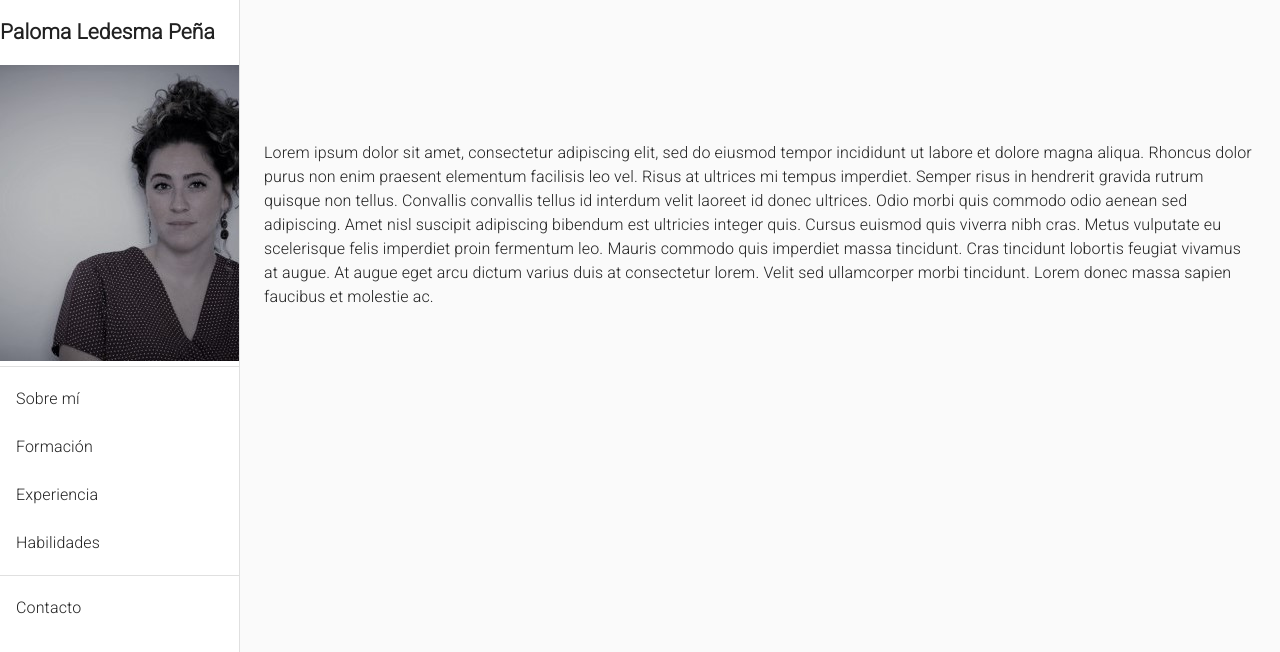
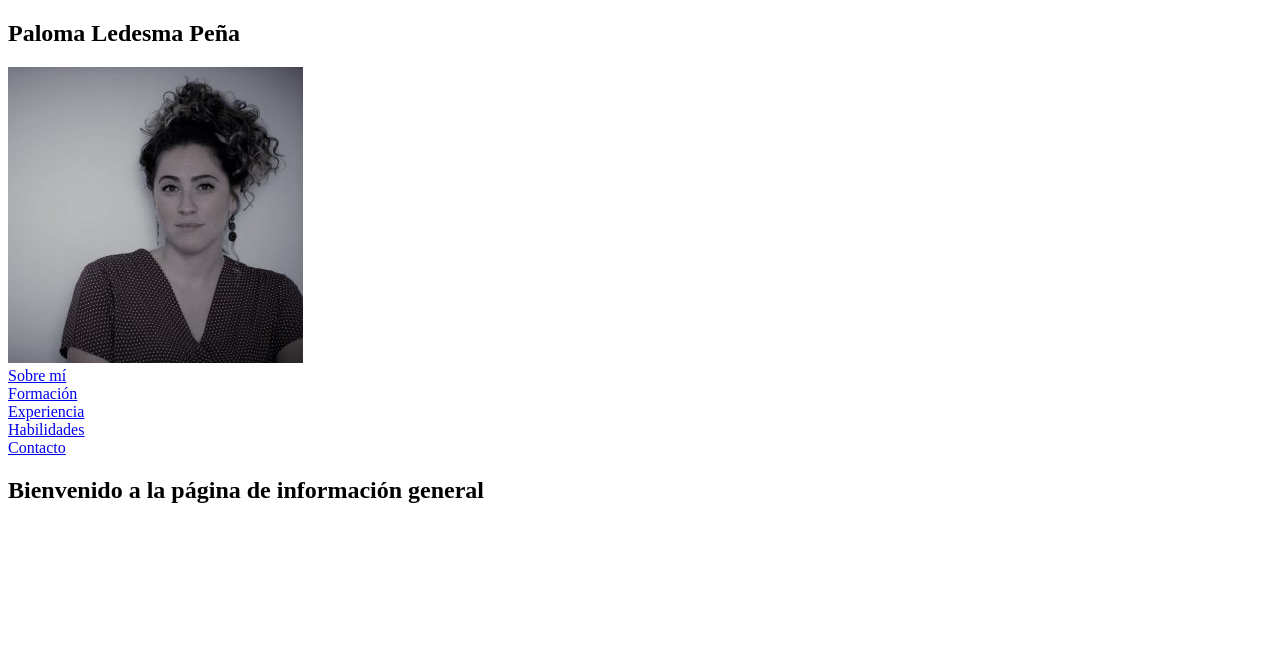
Before and after one commit to palomalp/CV, a React app in the folder curriculum/: page / in a window 1280 px wide. Shown: the top 652 px of the page. Built offline with nearby package versions, Linux system fonts and the light colour scheme.

Commit message:
código con sidebar funcionando sin formato y contenido curriculum

```diff
--- a/curriculum/src/app.tsx
+++ b/curriculum/src/app.tsx
@@ -1,17 +1,26 @@
 import React from 'react';
-import {HashRouter, Switch, Route} from "react-router-dom";
+import {BrowserRouter, Switch, Route, Link} from "react-router-dom";
 import {PaginaSobreMi} from "./vistas/sobreMi";
 import {PaginaExperiencia} from "./vistas/experiencia"
 import {PaginaFormacion} from "./vistas/formacion";
 import {PaginaHabilidades} from "./vistas/habilidades";
 import {PaginaContacto} from "./vistas/contacto";
 import {PaginaInfoGeneral} from "./vistas/infoGeneral";
+import {AvatarImage} from "./img/imagen";
 
 export const App = () => {
   return (
-        <HashRouter>
+    <BrowserRouter>
+      <div>
+        <h2>Paloma Ledesma Peña</h2>
+        <div><AvatarImage/></div>
+        <div><Link to="/sobreMi">Sobre mí</Link></div>
+        <div><Link to="/formacion">Formación</Link></div>
+        <div><Link to="/experiencia">Experiencia</Link></div>
+        <div><Link to="/habilidades">Habilidades</Link></div>
+        <div><Link to="/contacto">Contacto</Link></div>
       <Switch>
-                <Route exact path="/">
+        <Route exact path ="/">
           <PaginaInfoGeneral/>
         </Route>
         <Route path="/sobreMi">
@@ -30,6 +39,7 @@ export const App = () => {
             <PaginaContacto/>
         </Route>
       </Switch>
-        </HashRouter>
+    </div>
+  </BrowserRouter>
   )
 };
--- a/curriculum/src/img/stylesImage.css
+++ b/curriculum/src/img/stylesImage.css
@@ -1,3 +1,3 @@
-.imagenPerfil {
-    width: 10%;
-}
+/* classes.imagenPerfil {
+    width: 20%;
+} */
--- a/curriculum/src/index.tsx
+++ b/curriculum/src/index.tsx
@@ -1,12 +1,12 @@
 import React from "react";
 import ReactDOM from "react-dom";
 import {App} from "./app";
-import PermanentDrawerLeft from "./vistas/infoGeneral";
+// import PermanentDrawerLeft from "./vistas/infoGeneral";
 
 ReactDOM.render(
   <div>
     <App />
-    <PermanentDrawerLeft/>
+    {/* <PermanentDrawerLeft/> */}
   </div>,
   document.getElementById("root")
 );
--- a/curriculum/src/vistas/contacto.tsx
+++ b/curriculum/src/vistas/contacto.tsx
@@ -1,11 +1,9 @@
 import React from "react";
-import {Link} from "react-router-dom";
 
 export const PaginaContacto: React.FC = () => {
     return (
         <>
         <h2>Hello from Contacto</h2>
-        <div><Link to="/">Ir a info general</Link></div>
         </>
     )
 };
--- a/curriculum/src/vistas/experiencia.tsx
+++ b/curriculum/src/vistas/experiencia.tsx
@@ -1,11 +1,43 @@
 import React from "react";
-import  {Link} from "react-router-dom";
 
 export const PaginaExperiencia: React.FC = () => {
     return (
         <>
-        <h2>Hello from Pagina experiencia</h2>
-        <div><Link to="/">Ir a info general</Link></div>
+            <h2>Experiencia laboral</h2>
+        <p>
+            <ul>
+                <dt>
+                2018-2019 	Coordinadora de grupo (empresa DOC 2001, S.L) en proyecto europeo EDUSI. Trabajo social en intervención comunitaria en Servicios Sociales Comunitarios (Distrito Centro)
+                    <dd>“Certamen de embellecimiento y mejora de patios”. En los barrios de Cruz Verde-Lagunillas, Ollerías y Capuchinos Sur.</dd>
+                </dt>
+                <dt>
+                2015-2017	Trabajadora Social en Intervención y Trabajo Comunitario en Servicios Sociales Comunitarios (Distrito Centro). (A través de Ancysa y BCM). Proyectos:
+                    <dd>“Semana Popular en los Corralones de La Trinidad y El Perchel”.</dd>
+                    <dd>“Navidad en los Corralones de La Trinidad y el Perchel”. </dd>
+                </dt>
+                <dt>
+                2015-2016	Educadora Social en Centro de Protección de Menores Residentes (ONG Prodiversa)
+                </dt>
+                <dt>
+                2015	Monitora en SAM (Servicio de Atención a la Movida). Concienciación sobre el consumo de alcohol y drogas (ACP)
+                </dt>
+                <dt>
+                2015	Clases extraescolares de Inglés y Ludoteca (Educare)
+                </dt>
+                <dt>
+                2014	Prácticas curriculares en Intervención Comunitaria [Centro de Centro de Servicios Sociales Comunitarios (Distrito Centro) Málaga]
+                </dt>
+                <dt>
+                2010-2015   Monitora de comedor en el Colegio María Zambrano (Servicol)
+                </dt>
+                <dt>
+                2010	Auxiliar administrativo (C.P.O. Formación Laboral, S.L.)
+                </dt>
+                <dt>
+                2008	Personal de Sala (Centro de Arte Contemporáneo)
+                </dt>
+            </ul>
+        </p>
         </>
     )
 };
--- a/curriculum/src/vistas/formacion.tsx
+++ b/curriculum/src/vistas/formacion.tsx
@@ -1,11 +1,57 @@
 import React from "react";
-import  {Link} from "react-router-dom";
 
 export const PaginaFormacion: React.FC = () => {
     return (
         <>
-        <h2>Hello from Pagina formación</h2>
-        <div><Link to="/">Ir a info general</Link></div>
+        <h2>Formación académica</h2>
+        <p>
+            <ul>
+                <dt>
+                    2020 Máster Front end. (Lemoncode) En curso.
+                </dt>
+                <dt>
+                    2019 Bootcamp de JavaScript. Programación de páginas web (Lemoncode)
+                </dt>
+                <dt>
+                    2015-2017 Máster Universitario en Intervención Educativa en Contextos Sociales. Especialidad en Calidad de Vida en Personas Adultas y Mayores (UNED)
+                </dt>
+                <dt>
+                    2010-2014 Graduado en Trabajo Social (Universidad de Málaga)
+                </dt>
+                <dt>
+                    2004-2006 Grado Superior en Proyectos y Dirección de Obras de Decoración (Escuela de Artes San Telmo)
+                </dt>
+            </ul>
+        </p>
+        <h2>Formación complementaria</h2>
+        <p>
+            <ul>
+                <dt>
+                    2019 Curso de Sensibilización en igualdad de oportunidades (Instituto de la Mujer)
+                </dt>
+                <dt>
+                    2019 Curso de Trabajo Social en Tanatorios (Aptitud social formación)
+                </dt>
+                <dt>
+                    2016 Jornada de Alzheimer (Brain Dynamics)
+                </dt>
+                <dt>
+                    2014 Curso de Envejecimiento Activo. Herramientas de prevención en la dinamización con personas mayores (Colegio Trabajo Social)
+                </dt>
+                <dt>
+                    2014 Curso de Plan de Igualdad y Conciliación en la empresa (IMFE)
+                </dt>
+                <dt>
+                    2013 Curso de Especialización en el Genograma y Ecomapa en la Intervención social. Programa informático GenoPro (UMA)
+                </dt>
+                <dt>
+                    2012 Curso de Escuela de Verano y Campamentos (Área de Juventud del Ayuntamiento de Málaga)
+                </dt>
+                <dt>
+                    2012 Jornada de Buenas Prácticas en Prevención de la Violencia Juvenil (A.J. Iniciativa Internacional Joven)
+                </dt>
+            </ul>
+        </p>
         </>
     )
 };
--- a/curriculum/src/vistas/habilidades.tsx
+++ b/curriculum/src/vistas/habilidades.tsx
@@ -1,11 +1,18 @@
 import React from "react";
-import  {Link} from "react-router-dom";
 
 export const PaginaHabilidades: React.FC = () => {
     return (
         <>
-        <h2>Hello from Pagina habilidades</h2>
-        <div><Link to="/">Ir a info general</Link></div>
+        <h2>Habilidades informáticas</h2>
+        <dt>
+        Experiencia en uso de sistemas operativos tipo Windows.
+        </dt>
+        <dt>
+        Soltura y conocimientos en el uso de suits ofimáticas tipo Office.
+        </dt>
+        <dt>
+        Habilidad en el uso y búsqueda de información en Internet y en la gestión de sistemas de correo electrónico.
+        </dt>
         </>
     )
 };
--- a/curriculum/src/vistas/infoGeneral.tsx
+++ b/curriculum/src/vistas/infoGeneral.tsx
@@ -1,112 +1,25 @@
 import React from "react";
-import {Link} from "react-router-dom";
+import  {Link} from "react-router-dom";
 import {AvatarImage} from "../img/imagen";
-import {Button} from "@material-ui/core";
-import { createStyles, Theme, makeStyles } from '@material-ui/core/styles';
-import Drawer from '@material-ui/core/Drawer';
-import CssBaseline from '@material-ui/core/CssBaseline';
-import AppBar from '@material-ui/core/AppBar';
-import Toolbar from '@material-ui/core/Toolbar';
-import List from '@material-ui/core/List';
-import Typography from '@material-ui/core/Typography';
-import Divider from '@material-ui/core/Divider';
-import ListItem from '@material-ui/core/ListItem';
-import ListItemIcon from '@material-ui/core/ListItemIcon';
-import ListItemText from '@material-ui/core/ListItemText';
-import InboxIcon from '@material-ui/icons/MoveToInbox';
-import MailIcon from '@material-ui/icons/Mail';
 
-//formato general de la página:
-const DrawerWidth = 240;
-
-const UseStyles = makeStyles((theme: Theme) =>
-  createStyles({
-    root: {
-      display: 'flex',
-    },
-    appBar: {
-      width: `calc(100% - ${DrawerWidth}px)`,
-      marginLeft: DrawerWidth,
-    },
-    drawer: {
-      width: DrawerWidth,
-      flexShrink: 0,
-    },
-    drawerPaper: {
-      width: DrawerWidth,
-    },
-    // necessary for content to be below app bar
-    toolbar: theme.mixins.toolbar,
-    content: {
-      flexGrow: 1,
-      backgroundColor: theme.palette.background.default,
-      padding: theme.spacing(3),
-    },
-  }),
-);
+// export const PaginaInfoGeneral: React.FC = () => {
+//     return (
+//         <>
+//         <h2>Paloma Ledesma Peña</h2>
+//         <div><AvatarImage/></div>
+//         <div><Link to="/sobreMi">Sobre mí</Link></div>
+//         <div><Link to="/formacion">Formación</Link></div>
+//         <div><Link to="/experiencia">Experiencia</Link></div>
+//         <div><Link to="/habilidades">Habilidades</Link></div>
+//         <div><Link to="/contacto">Contacto</Link></div>
+//         </>
+//     );
+// }
 
 export const PaginaInfoGeneral: React.FC = () => {
     return (
         <>
-        <Button variant="contained" color="primary" href="#/sobreMi">Link</Button>
-        {/* <div><Link to="/sobreMi">Sobre mí</Link></div> */}
-        <div className= "prueba"><Link to="/formacion">Formación</Link></div>
-        <div><Link to="/experiencia">Experiencia</Link></div>
-        <div><Link to="/habilidades">Habilidades</Link></div>
-        <div><Link to="/contacto">Contacto</Link></div>
+        <h2>Bienvenido a la página de información general</h2>
         </>
     )
 };
-
-export default function PermanentDrawerLeft() {
-  const classes = UseStyles();
-
-  return (
-    <div className={classes.root}>
-      <CssBaseline />
-      <Drawer
-        className={classes.drawer}
-        variant="permanent"
-        classes={{
-          paper: classes.drawerPaper,
-        }}
-        anchor="left"
-      >
-        <div>
-            <h2> Paloma Ledesma Peña</h2>
-            <div><AvatarImage/></div>
-        </div>
-        <Divider />
-        <List>
-          {['Sobre mí', 'Formación', 'Experiencia', 'Habilidades'].map((text) => (
-            <ListItem button key={text}>
-            <ListItemText primary={text} />
-            </ListItem>
-          ))}
-        </List>
-        <Divider />
-        <List>
-          {['Contacto'].map((text) => (
-            <ListItem button key={text}>
-            <ListItemText primary={text}/>
-            </ListItem>
-          ))}
-        </List>
-      </Drawer>
-      <main className={classes.content}>
-        <Typography paragraph>
-          Lorem ipsum dolor sit amet, consectetur adipiscing elit, sed do eiusmod tempor incididunt
-          ut labore et dolore magna aliqua. Rhoncus dolor purus non enim praesent elementum
-          facilisis leo vel. Risus at ultrices mi tempus imperdiet. Semper risus in hendrerit
-          gravida rutrum quisque non tellus. Convallis convallis tellus id interdum velit laoreet id
-          donec ultrices. Odio morbi quis commodo odio aenean sed adipiscing. Amet nisl suscipit
-          adipiscing bibendum est ultricies integer quis. Cursus euismod quis viverra nibh cras.
-          Metus vulputate eu scelerisque felis imperdiet proin fermentum leo. Mauris commodo quis
-          imperdiet massa tincidunt. Cras tincidunt lobortis feugiat vivamus at augue. At augue eget
-          arcu dictum varius duis at consectetur lorem. Velit sed ullamcorper morbi tincidunt. Lorem
-          donec massa sapien faucibus et molestie ac.
-        </Typography>
-      </main>
-    </div>
-  );
-}
--- a/curriculum/src/vistas/sobreMi.tsx
+++ b/curriculum/src/vistas/sobreMi.tsx
@@ -1,13 +1,18 @@
 import React from "react";
-import  {Link} from "react-router-dom";
-
-
 
 export const PaginaSobreMi: React.FC = () => {
     return (
         <>
-        <h2>Sobre mí</h2>
-        <div><Link to="/">Ir a info general</Link></div>
+        <h2>Trabajadora social con inquietudes de FrontEnd.</h2>
+        <p>
+            Soy una persona responsable, trabajadora, constante, emprendedora y creativa.
+            Mis años como trabajadora social, me han llevado a desarrollar unas buenas habilidades en el trato con las personas
+            y mis ganas de seguir avanzando y aprendiendo, son la causa de que actualmente dedique mi tiempo a la programación.
+            Me encantaría dedicarme profesionalmente al Frontend porque es la rama de la programación que más me gusta.
+            Me gusta trabajar en equipo y me preocupo por mantener un buen ambiente laboral.
+            Entre mis aficiones se encuentran; la pintura, la lectura, la grabación de podcast y dar largos paseos.
+            Si tuviera que elegir entre yate o caja, elegiría caja.
+        </p>
         </>
     )
 };
```
Lines whose indentation alone changed are shown as unchanged.
